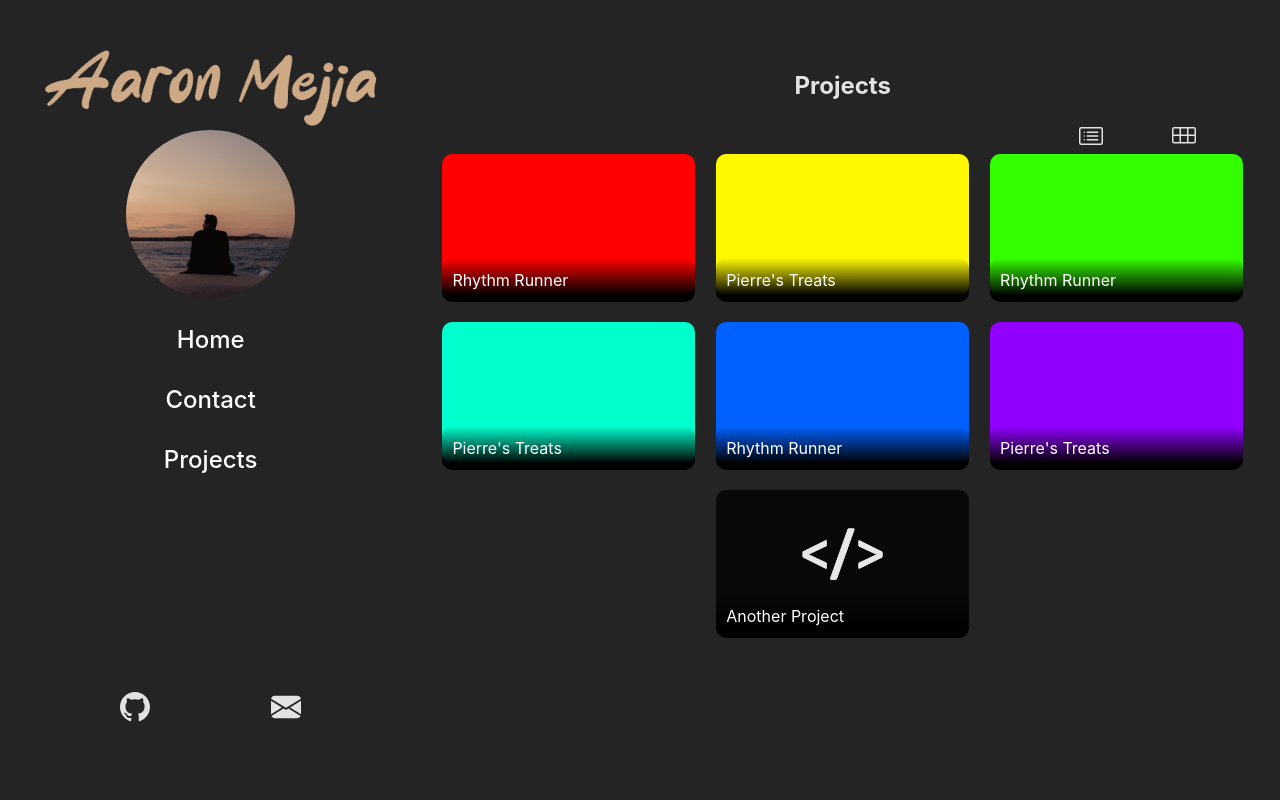
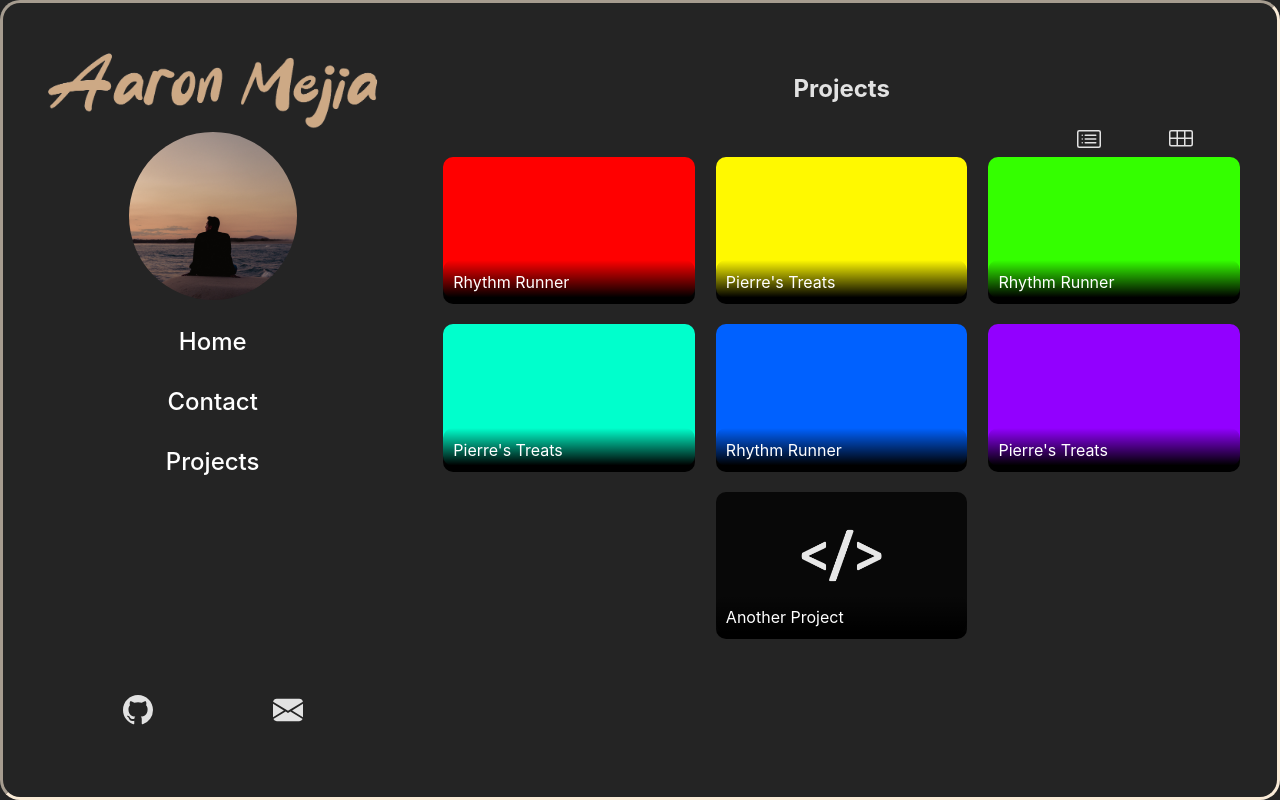
Before and after one commit to mejia-dev/mejia.dev, a React (Vite) app: page /projects in a window 1280 px wide. Built offline with nearby package versions, Linux system fonts and the light colour scheme.

Commit message:
Add styling for full-page app

```diff
--- a/src/App.css
+++ b/src/App.css
@@ -6,13 +6,17 @@
 
 body {
   margin: 0px;
+  background-color: rgba(36, 36, 36, .75);
 }
 
 #bodyRenderer {
   display: flex;
   justify-content: space-between;
   height: 100vh;
-  background-color: rgba(36, 36, 36, .75);
+  border-radius: 20px;
+  border-style: inset;
+  border-color: antiquewhite;
+  box-sizing: border-box;
 }
 
 #headerContent {
@@ -33,7 +37,7 @@ body {
   padding-bottom: 3rem;
   height: 85vh;
   width: 66.66%;
-  overflow-y: scroll;
+  overflow-y: auto;
 }
 
 #navBar {
@@ -160,7 +164,7 @@ input[type=radio] {
   row-gap: .5rem;
 }
 
-.projectTileDetailsTechsList > span {
+.projectTileDetailsTechsList>span {
   border-style: solid;
   color: #CDA985;
   border-color: #CDA985;
@@ -182,7 +186,7 @@ input[type=radio] {
 }
 
 .projectTileList:hover {
-  background: rgba(0,0,0,0.5);
+  background: rgba(0, 0, 0, 0.5);
   border-radius: 10px;
 }
 
@@ -229,8 +233,7 @@ input[type=radio] {
   bottom: 0;
   width: 100%;
   text-align: left;
-  background: linear-gradient(to bottom, rgba(255,255,255,0) 0%,rgba(0,0,0,1)
-   85%);
+  background: linear-gradient(to bottom, rgba(255, 255, 255, 0) 0%, rgba(0, 0, 0, 1) 85%);
   color: white;
   padding: 10px 0;
 }
```
